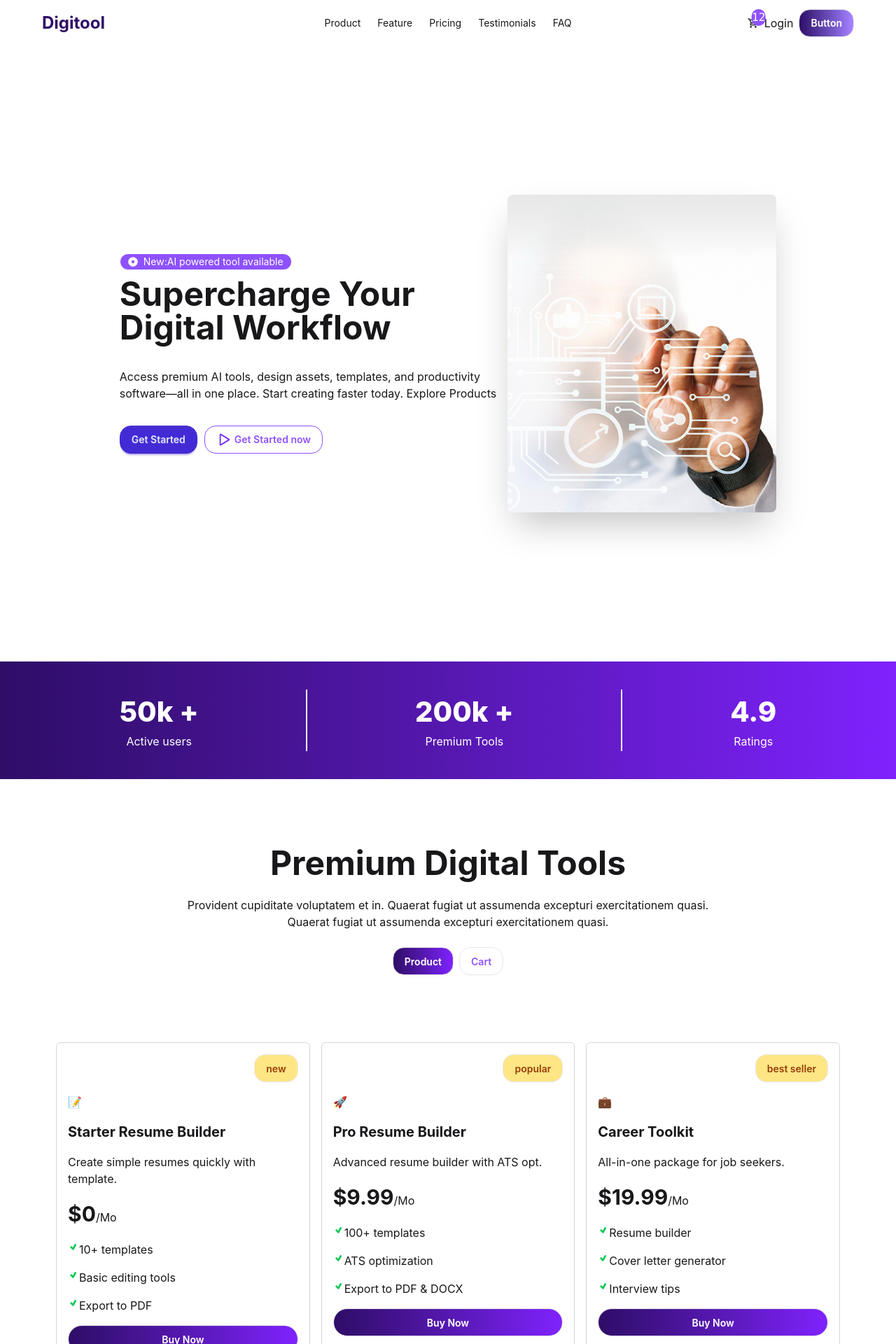
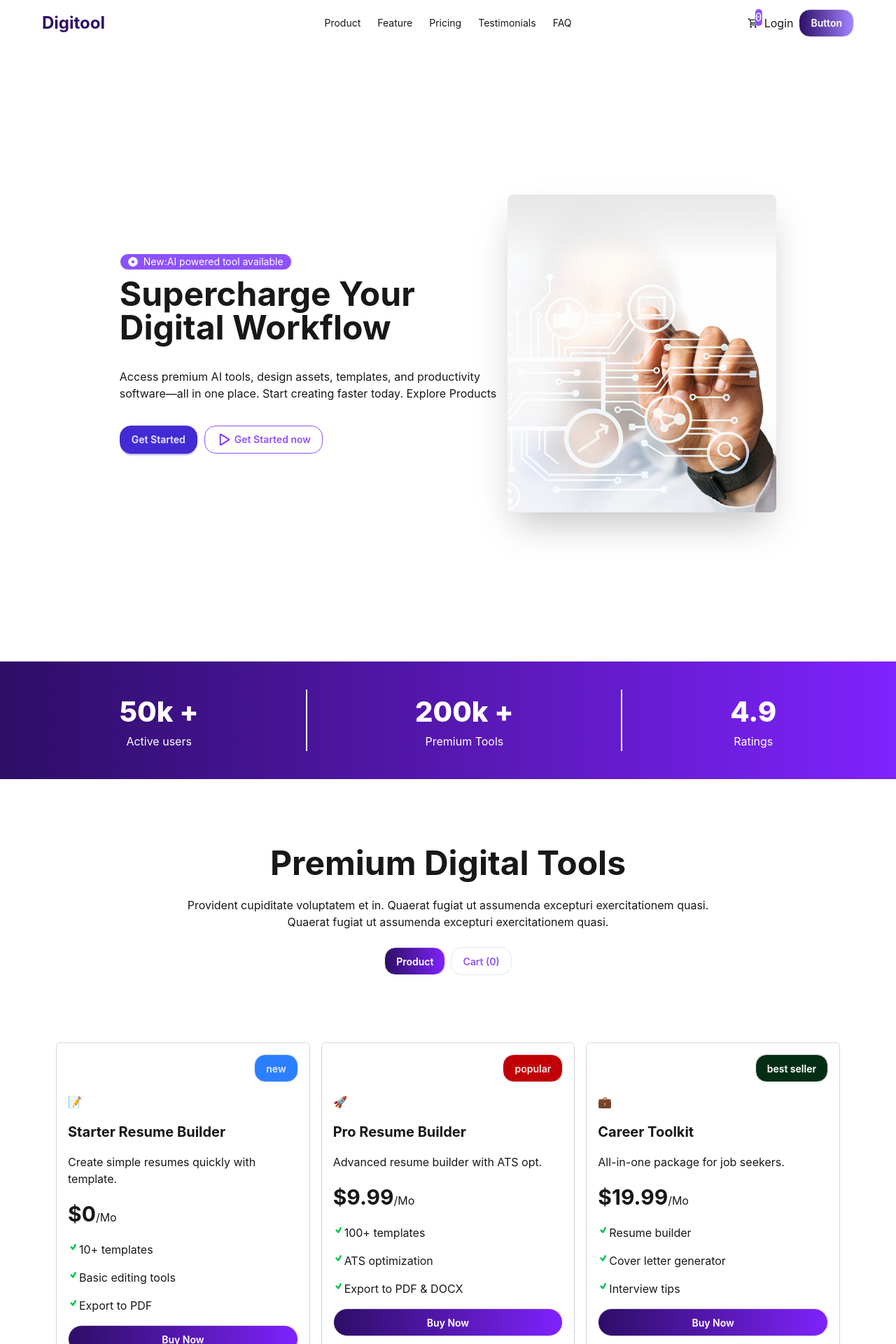
Before and after one commit to armanaanie/Assignment-Six-react-app, a React (Vite) app: page / in a window 1280 px wide. Shown: the top 1920 px of the page at 70% size. Built offline with nearby package versions, Linux system fonts and the light colour scheme.

Commit message:
four  commit

```diff
--- a/package.json
+++ b/package.json
@@ -14,6 +14,7 @@
     "react": "^19.2.4",
     "react-dom": "^19.2.4",
     "react-icons": "^5.6.0",
+    "react-toastify": "^11.0.5",
     "tailwindcss": "^4.2.2"
   },
   "devDependencies": {
--- a/src/App.jsx
+++ b/src/App.jsx
@@ -5,17 +5,21 @@ import Navbar from './components/homepage/navbar/Navbar'
 import Banner from './components/homepage/banner/banner'
 import Start from './components/homepage/Start/Start'
 import Product from './components/homepage/product/Product'
+import { ToastContainer} from 'react-toastify';
+import { use } from 'react'
+import { useState } from 'react'
 const pricingPromise= fetch('/public/product.json').then(res => res.json());
 
 function App() {
-
+ const pricingData = use(pricingPromise);
+const[inCart,setInCart]= useState([])
 
   return (
-    <><div className=' '><Navbar></Navbar>
+    <><div className=' '><Navbar inCart={inCart} ></Navbar>
       <Banner></Banner>
       <Start></Start>
-      <Product pricingPromise={pricingPromise}></Product></div>
-
+      <Product pricingData={pricingData} inCart={inCart} setInCart={setInCart}></Product></div>
+      <ToastContainer />
     </>
   )
 }
--- a/src/components/homepage/Start/Start.jsx
+++ b/src/components/homepage/Start/Start.jsx
@@ -6,7 +6,7 @@ const Start = () => {
   <div className="card  rounded-box grid h-22 grow place-items-center"><div className='flex flex-col items-center'><h1 className='font-extrabold text-[40px] '>50k +</h1><p>Active users</p></div></div>
   <div className="divider  before:bg-white after:bg-white lg:divider-horizontal"></div>
   <div className="card rounded-box grid h-22 grow place-items-center"><div className='flex flex-col items-center'><h1 className='font-extrabold text-[40px] '>200k +</h1><p>Premium Tools</p></div></div>
-  <div className="divider divider-horizontal before:bg-white after:bg-white "></div>
+  <div className="divider lg:divider-horizontal before:bg-white after:bg-white "></div>
   <div className="card rounded-box grid h-22 grow place-items-center"><div className='flex flex-col items-center'><h1 className='font-extrabold text-[40px] '>4.9</h1><p>Ratings</p></div></div>
 </div></div>
 
--- a/src/components/homepage/navbar/Navbar.jsx
+++ b/src/components/homepage/navbar/Navbar.jsx
@@ -1,6 +1,6 @@
 import React from 'react';
 import { MdOutlineShoppingCart } from "react-icons/md";
-const Navbar = () => {
+const Navbar = ({inCart}) => {
     return (
         <div>
             <div className="navbar bg-white border-b-gray-300 px-15">
@@ -20,7 +20,7 @@ const Navbar = () => {
     </ul>
   </div>
   <div className="navbar-end gap-2">
-    <div className='indicator'><span className="indicator-item text-white rounded-full bg-violet-500 font-mono">12</span>
+    <div className='indicator'><span className="indicator-item text-white rounded-full bg-violet-500 font-mono">{inCart.length}</span>
         <button> <MdOutlineShoppingCart /> </button></div>
 
 <a>Login</a>
--- a/src/components/homepage/product/AvailableProduct/AvailableProduct.jsx
+++ b/src/components/homepage/product/AvailableProduct/AvailableProduct.jsx
@@ -1,13 +1,14 @@
 import React from 'react';
 import { use } from 'react';
 import PricingCard from './card/PricingCard';
-const AvailableProduct = ({pricingPromise}) => {
-    const pricingData = use(pricingPromise);
-    console.log(pricingData.length)
+const AvailableProduct = ({setInCart,inCart,pricingData}) => {
+    console.log(inCart)
+//    const pricingData = use(pricingPromise);
+        console.log(pricingData.length)
     return (
         <div className='grid grid-cols-2 md:grid-cols-3 gap-4 px-20'>
             {
-                pricingData.map(pricing=> <PricingCard key={pricing.id} pricing={pricing}></PricingCard>)
+                pricingData.map(pricing=> <PricingCard key={pricing.id} pricing={pricing} inCart={inCart} setInCart={setInCart}></PricingCard>)
             }
         </div>
     );
--- a/src/components/homepage/product/AvailableProduct/card/PricingCard.jsx
+++ b/src/components/homepage/product/AvailableProduct/card/PricingCard.jsx
@@ -1,17 +1,25 @@
-import React from 'react';
-import Writing from "../../../../../assets/products/writing_2327400 1.png"
+import { useState } from 'react';
 import FeatureCard from './Feature/FeatureCard';
-const PricingCard = ({pricing}) => {
-    console.log(pricing)
+import { toast } from 'react-toastify';
+const PricingCard = ({pricing,inCart,setInCart}) => {
+    console.log(pricing);
     const {name,description,price,tagType,features,icon}= pricing;
+    const[isInCart,setIsInCart]=useState(false);
+    const handleChooseProduct=()=>{
+        toast(`${name} is add to cart`);
+setIsInCart(true);
+setInCart([...inCart,pricing])
+    }
+
     return (
         <div className='flex flex-col gap-4 border-gray-300 border p-4 rounded-md h-full'>
-            <button className=' rounded-2xl bg-amber-200 text-amber-800 btn self-end'>{tagType}</button>
+            <button className={`rounded-2xl ${tagType=== "popular"?"bg-red-700 text-red-100":tagType=== "best seller"?"bg-green-950 text-white":"bg-blue-500 text-blue-100"} btn self-end`} >{tagType}</button>
             <span>{icon}</span>
             <h1 className="font-bold text-[20px]">{name}</h1>  <p>{description}</p>
             <p><span className='font-bold text-[30px]'>${price}</span>/Mo</p>                             {features.split(",").map((feature, index) => (
   <FeatureCard key={index} feature={feature.trim()} />
-))} <button className='btn  bg-linear-to-r from-violet-950 to-violet-600 text-white rounded-3xl '>Buy Now</button>
+))}
+ <button className='btn  bg-linear-to-r from-violet-950 to-violet-600 text-white rounded-3xl ' onClick={handleChooseProduct}>{isInCart == true? "In Cart":"Buy Now"}</button>
 
 
         </div>
--- a/src/components/homepage/product/Product.jsx
+++ b/src/components/homepage/product/Product.jsx
@@ -2,9 +2,10 @@
 import AvailableProduct from './AvailableProduct/AvailableProduct';
 import { Suspense } from 'react';
 import { useState } from 'react';
-
-const Product = ({ pricingPromise }) => {
-    const[selected,setSelected]=useState("Available")
+import CartProducts from './cartProducts/cartProducts';
+const Product = ({ pricingData,inCart,setInCart }) => {
+    const[selected,setSelected]=useState("Available");
+    // const[inCart,setInCart]=useState([])
 console.log(selected,"selected")
     return (
         <div>
@@ -21,12 +22,14 @@ console.log(selected,"selected")
                             <button onClick={() => setSelected("Available")}
                             className={`btn ${selected==="Available"?"bg-linear-to-r from-violet-950 to-violet-600 text-white":"bg-white text-violet-500"} rounded-2xl`}>Product</button>
                             <button onClick={() => setSelected("Cart")}
-                             className={`btn ${selected==="Cart"?"bg-linear-to-r from-violet-950 to-violet-600 text-white":"bg-white text-violet-500"} rounded-2xl`}>Cart</button></div>
+                             className={`btn ${selected==="Cart"?"bg-linear-to-r from-violet-950 to-violet-600 text-white":"bg-white text-violet-500"} rounded-2xl`}>Cart ({inCart.length})</button></div>
 
                     </div>
+
                 </div>
             </div>
-            <Suspense fallback={<span className="loading loading-bars loading-xs"></span>}><AvailableProduct pricingPromise={pricingPromise}></AvailableProduct></Suspense>
+            <div>{selected==="Available"?<AvailableProduct pricingData={pricingData} setInCart={setInCart} inCart={inCart}></AvailableProduct>:<CartProducts inCart={inCart} setInCart={setInCart} ></CartProducts>}</div>
+
         </div>
     );
 };
--- /dev/null
+++ b/src/components/homepage/product/cartProducts/cartProducts.jsx
@@ -0,0 +1,16 @@
+
+
+const CartProducts = ({inCart,setInCart}) => { console.log(inCart,"inCart")
+    return (
+        <div>
+          {inCart.map((pricing,ind)=>{
+            return (<div key={ind} pricing={pricing}><div className='flex gap-2  items-center '><span>{pricing.icon}</span><div><p className='font-bold flex gap-1'>{pricing.name}</p><p className='font-extralight text-gray-400'>{pricing.price}</p></div></div></div>
+
+            )
+
+          })}
+        </div>
+    );
+};
+
+export default CartProducts;
```
Also changed, not shown: 1 other file (tests, documents, lock files or other folders).
